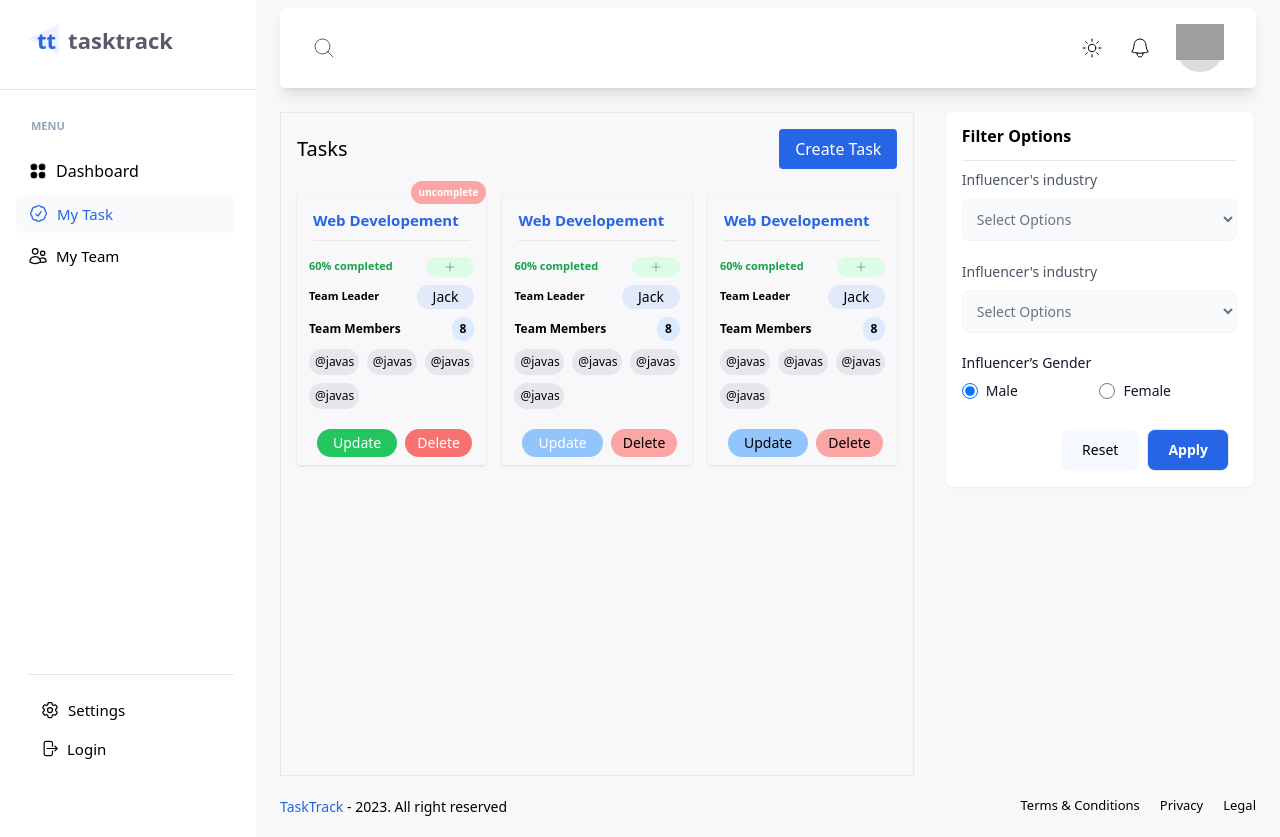
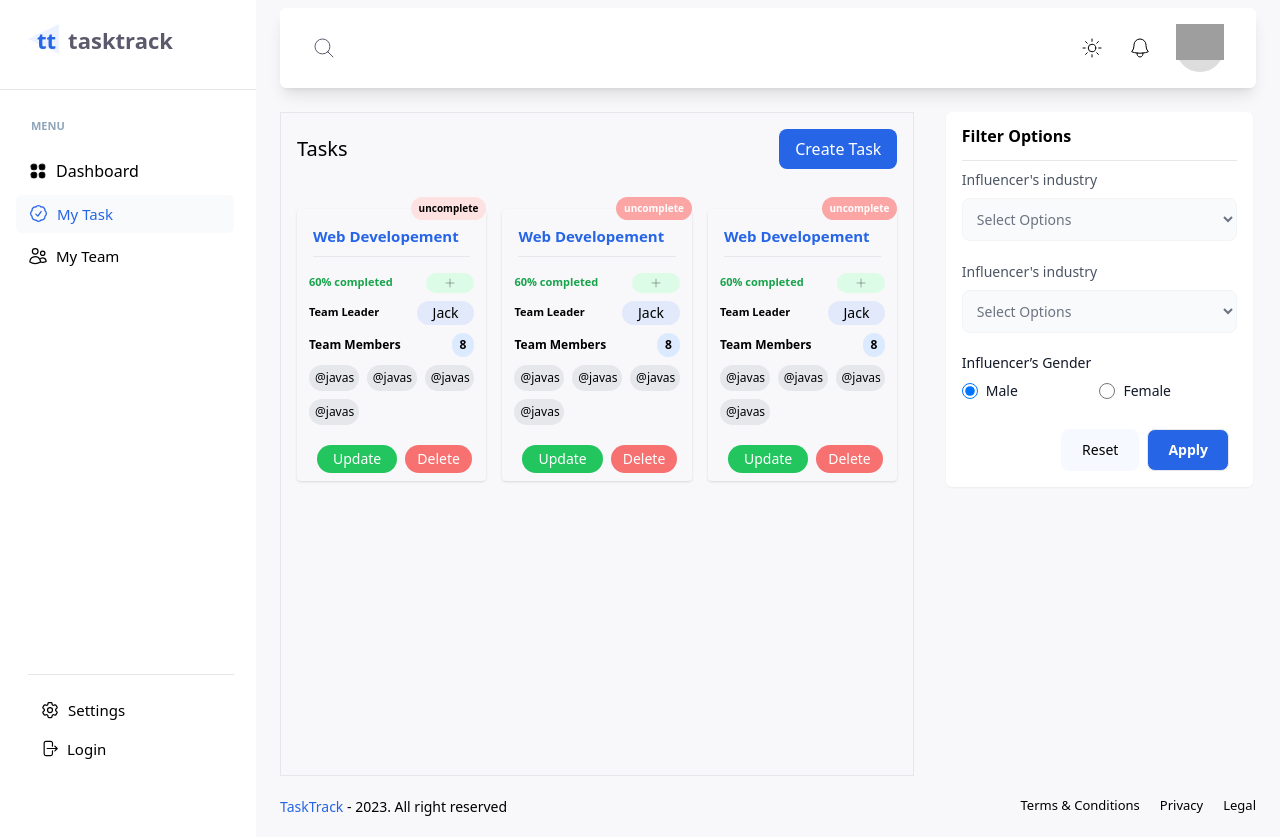
Before and after one commit to amiribnjaman/tasktrack, a Next.js app: page /my-task in a window 1280 px wide. Built offline with nearby package versions, Linux system fonts and the light colour scheme; grey boxes are pictures that could not be loaded.

Commit message:
create and update card designed

```diff
--- /dev/null
+++ b/src/app/create-task/page.jsx
@@ -0,0 +1,63 @@
+import Link from "next/link";
+
+export default function page() {
+  return (
+    <div className="mt-10">
+      <div className="flex justify-center items-center">
+        <div className="w-[80%] shadow-md border px-3 py-3 text-center">
+          <h3 className="text-xl font-semibold">Create a new Task</h3>
+          <div className="my-3 flex flex-col gap-2">
+            <input
+              type="text"
+              placeholder="Task name"
+              className="px-2 pl-4 py-2 rounded-full"
+            />
+            <input
+              type="text"
+              placeholder="Completion (%)"
+              className="px-2 pl-4 py-2 rounded-full"
+            />
+            <div className="flex justify-between">
+              <input
+                type="text"
+                placeholder="Team Leader"
+                className="px-2 pl-4 py-2 rounded-full"
+              />
+              <input
+                type="number"
+                placeholder="Total Member"
+                className="px-2 pl-4 py-2 rounded-full"
+              />
+            </div>
+
+            <div className="flex justify-between">
+              <input
+                type="text"
+                placeholder="Member Name"
+                className="px-2 pl-4 py-2 w-[70%] rounded-full"
+              />
+              <button
+                type="text"
+                placeholder="Member Name"
+                className="px-4 border bg-blue-200 py-2 rounded-full text-[14px]"
+              >Add Member</button>
+            </div>
+            <button
+              className=" px-2 py-1 text-white mt-2 bg-blue-500 rounded-full"
+              type="submit"
+            >
+              Create Task
+            </button>
+
+
+          </div>
+        </div>
+      </div>
+    </div>
+  );
+}
+
+export const metadata = {
+  title: "Dashboard - TaskTrack",
+  description: "TaskTrack is a task management application",
+};
--- a/src/app/login/page.jsx
+++ b/src/app/login/page.jsx
@@ -25,8 +25,8 @@ export default function page() {
             </button>
 
             <p className="text-[12px] m-0">
-              Haven't account?{" "}
-              <Link href="/signup" className="text-green-700">
+              Haven't account?
+              <Link href="/signup" className="text-green-700 ml-1">
                 Signup
               </Link>
             </p>
--- a/src/app/my-task/page.jsx
+++ b/src/app/my-task/page.jsx
@@ -1,16 +1,25 @@
+'use client'
+
+
+import { useRouter } from "next/navigation";
+
 export default function page() {
+  const navigate = useRouter()
   return (
     <div>
       {/* Header */}
-      <div className="flex items-center justify-between mb-6">
+      <div className="flex items-center justify-between mb-10">
         <h3 className="text-xl">Tasks</h3>
-        <button className="bg-[#2565e6] px-4 py-2 rounded text-white">
+        <button
+          onClick={() => navigate.push("/create-task")}
+          className="bg-[#2565e6] px-4 py-2 rounded-lg text-white"
+        >
           Create Task
         </button>
       </div>
 
       {/* Body */}
-      <div className="grid grid-cols-3 mt-4 gap-4">
+      <div className="grid grid-cols-3 mt-6 gap-4">
         {/* card */}
         {/* <div className="border border-[1.5px] border-dashed px-4 py-6 cursor-pointer">
           <svg
@@ -32,7 +41,87 @@ export default function page() {
         {/*-------------- SINGLE CARD ---------------*/}
         <div className="shadow rounded">
           <div className="text-[15px] font-semibold p-4 relative">
-            <span className="text-[10px] text-white absolute top-[-12px] right-[0px] bg-red-300 px-2 py-1 rounded-full">uncomplete</span>
+            <span className="text-[10px] text-black absolute top-[-12px] right-[0px] bg-red-100 px-2 py-1 rounded-full">
+              uncomplete
+            </span>
+            <p className="mb-2 text-[#2565e6]">Web Developement</p>
+            <hr />
+          </div>
+          {/* Body */}
+          <div className="px-3 pb-3">
+            {/* Completion */}
+            <div className="flex justify-between items-center">
+              <h5 className="text-[11px] font-semibold text-green-600">
+                60% completed
+              </h5>
+              <button className="bg-green-100 text-sm rounded-full px-4 py-[2px] inline-block">
+                <svg
+                  xmlns="http://www.w3.org/2000/svg"
+                  fill="none"
+                  viewBox="0 0 24 24"
+                  stroke-width=".5"
+                  stroke="currentColor"
+                  class="w-4 h-4"
+                >
+                  <path
+                    stroke-linecap="round"
+                    stroke-linejoin="round"
+                    d="M12 6v12m6-6H6"
+                  />
+                </svg>
+              </button>
+            </div>
+            {/* Team leader */}
+            <div className="flex justify-between items-center mt-2">
+              <h5 className="text-[11px] font-semibold">Team Leader</h5>
+              <p className="bg-[#e1e9fa] text-sm rounded-full px-4 py-[2px] inline-block">
+                Jack
+              </p>
+            </div>
+
+            {/* Members heading */}
+            <div className="flex justify-between mt-2 items-center">
+              <h5 className="text-[12px] font-semibold">Team Members</h5>
+              <h5 className="text-[12px] font-semibold bg-blue-100 rounded-full px-2 py-[3px]">
+                8
+              </h5>
+            </div>
+
+            {/* Members body */}
+            <div className="grid grid-cols-3 gap-2 mt-2">
+              <div className="bg-gray-200 px-1.5 text-sm py-[3px] rounded-full">
+                <h6 className="text-[12px]">@javas</h6>
+              </div>
+              <div className="bg-gray-200 px-1.5 text-sm py-[3px] rounded-full">
+                <h6 className="text-[12px]">@javas</h6>
+              </div>
+              <div className="bg-gray-200 px-1.5 text-sm py-[3px] rounded-full">
+                <h6 className="text-[12px]">@javas</h6>
+              </div>
+              <div className="bg-gray-200 px-1.5 text-sm py-[3px] rounded-full">
+                <h6 className="text-[12px]">@javas</h6>
+              </div>
+            </div>
+          </div>
+          {/* BOTTOM */}
+          <div className="px-5 py-2 gap-2 flex">
+            <button
+              onClick={() => navigate.push('update-task')}
+              className="text-sm text-white px-4 py-1 bg-green-500 rounded-full"
+            >
+              Update
+            </button>
+            <button className="text-sm px-3 py-1 bg-red-400 text-white rounded-full">
+              Delete
+            </button>
+          </div>
+        </div>
+        {/*-------------- SINGLE CARD ---------------*/}
+        <div className="shadow rounded">
+          <div className="text-[15px] font-semibold p-4 relative">
+            <span className="text-[10px] text-white absolute top-[-12px] right-[0px] bg-red-300 px-2 py-1 rounded-full">
+              uncomplete
+            </span>
             <p className="mb-2 text-[#2565e6]">Web Developement</p>
             <hr />
           </div>
@@ -104,7 +193,10 @@ export default function page() {
         </div>
         {/*-------------- SINGLE CARD ---------------*/}
         <div className="shadow rounded">
-          <div className="text-[15px] font-semibold p-4">
+          <div className="text-[15px] font-semibold p-4 relative">
+            <span className="text-[10px] text-white absolute top-[-12px] right-[0px] bg-red-300 px-2 py-1 rounded-full">
+              uncomplete
+            </span>
             <p className="mb-2 text-[#2565e6]">Web Developement</p>
             <hr />
           </div>
@@ -166,82 +258,10 @@ export default function page() {
           </div>
           {/* BOTTOM */}
           <div className="px-5 py-2 gap-2 flex">
-            <button className="text-sm text-white px-4 py-1 bg-blue-300 rounded-full">
+            <button className="text-sm text-white px-4 py-1 bg-green-500 rounded-full">
               Update
             </button>
-            <button className="text-sm px-3 py-1 bg-red-300 rounded-full">
-              Delete
-            </button>
-          </div>
-        </div>
-        {/*-------------- SINGLE CARD ---------------*/}
-        <div className="shadow rounded">
-          <div className="text-[15px] font-semibold p-4">
-            <p className="mb-2 text-[#2565e6]">Web Developement</p>
-            <hr />
-          </div>
-          {/* Body */}
-          <div className="px-3 pb-3">
-            {/* Completion */}
-            <div className="flex justify-between items-center">
-              <h5 className="text-[11px] font-semibold text-green-600">
-                60% completed
-              </h5>
-              <button className="bg-green-100 text-sm rounded-full px-4 py-[2px] inline-block">
-                <svg
-                  xmlns="http://www.w3.org/2000/svg"
-                  fill="none"
-                  viewBox="0 0 24 24"
-                  stroke-width=".5"
-                  stroke="currentColor"
-                  class="w-4 h-4"
-                >
-                  <path
-                    stroke-linecap="round"
-                    stroke-linejoin="round"
-                    d="M12 6v12m6-6H6"
-                  />
-                </svg>
-              </button>
-            </div>
-            {/* Team leader */}
-            <div className="flex justify-between items-center mt-2">
-              <h5 className="text-[11px] font-semibold">Team Leader</h5>
-              <p className="bg-[#e1e9fa] text-sm rounded-full px-4 py-[2px] inline-block">
-                Jack
-              </p>
-            </div>
-
-            {/* Members heading */}
-            <div className="flex justify-between mt-2 items-center">
-              <h5 className="text-[12px] font-semibold">Team Members</h5>
-              <h5 className="text-[12px] font-semibold bg-blue-100 rounded-full px-2 py-[3px]">
-                8
-              </h5>
-            </div>
-
-            {/* Members body */}
-            <div className="grid grid-cols-3 gap-2 mt-2">
-              <div className="bg-gray-200 px-1.5 text-sm py-[3px] rounded-full">
-                <h6 className="text-[12px]">@javas</h6>
-              </div>
-              <div className="bg-gray-200 px-1.5 text-sm py-[3px] rounded-full">
-                <h6 className="text-[12px]">@javas</h6>
-              </div>
-              <div className="bg-gray-200 px-1.5 text-sm py-[3px] rounded-full">
-                <h6 className="text-[12px]">@javas</h6>
-              </div>
-              <div className="bg-gray-200 px-1.5 text-sm py-[3px] rounded-full">
-                <h6 className="text-[12px]">@javas</h6>
-              </div>
-            </div>
-          </div>
-          {/* BOTTOM */}
-          <div className="px-5 py-2 gap-2 flex">
-            <button className="text-sm px-4 py-1 bg-blue-300 rounded-full">
-              Update
-            </button>
-            <button className="text-sm px-3 py-1 bg-red-300 rounded-full">
+            <button className="text-sm px-3 py-1 bg-red-400 text-white rounded-full">
               Delete
             </button>
           </div>
@@ -251,7 +271,7 @@ export default function page() {
   );
 }
 
-export const metadata = {
-  title: "My Tasks - TaskTrack",
-  description: "TaskTrack is a task management application",
-};
+// export const metadata = {
+//   title: "My Tasks - TaskTrack",
+//   description: "TaskTrack is a task management application",
+// };
```
Also changed, not shown: src/app/update-task/page.jsx (added, +60 -0 lines).
